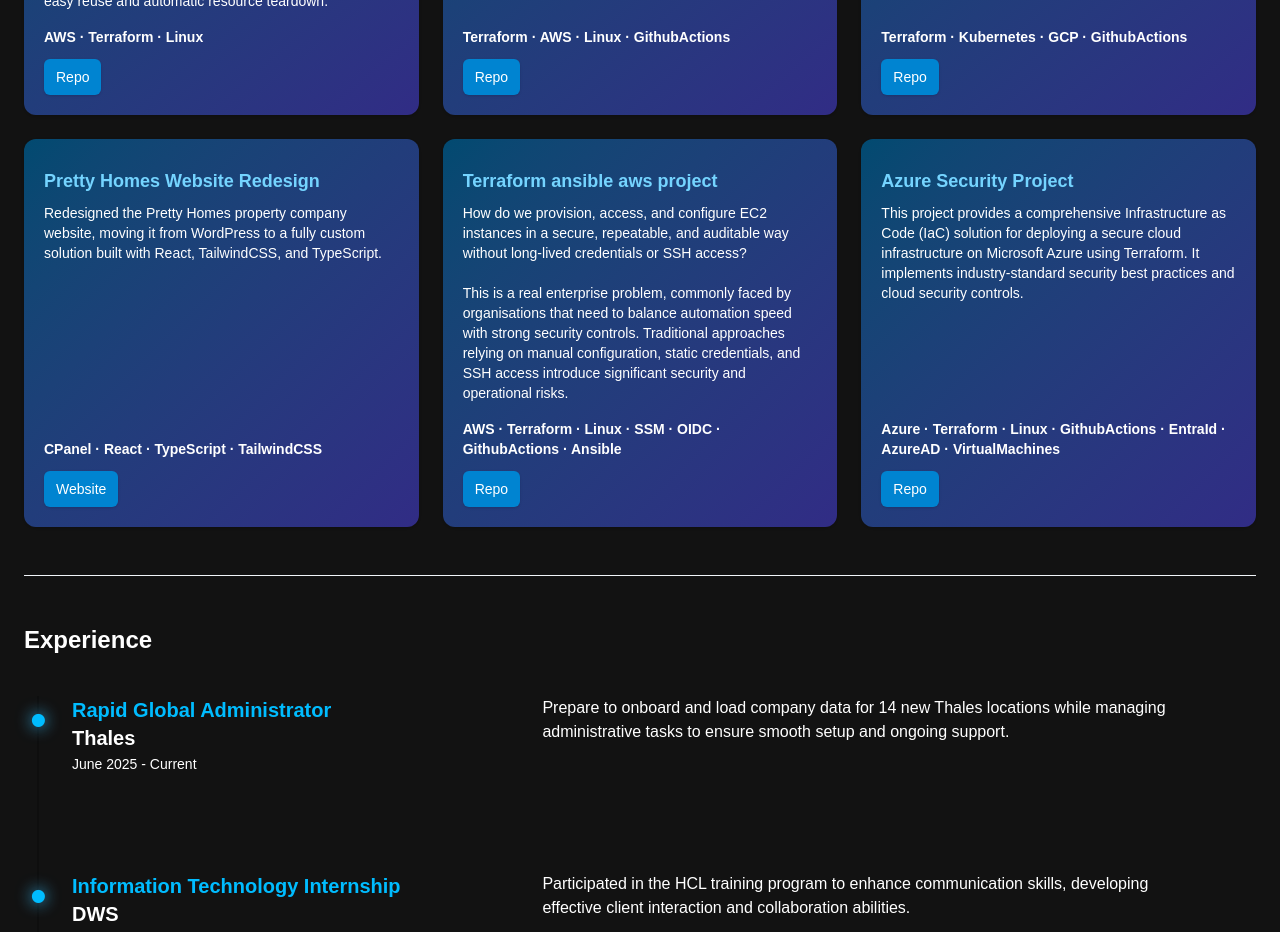
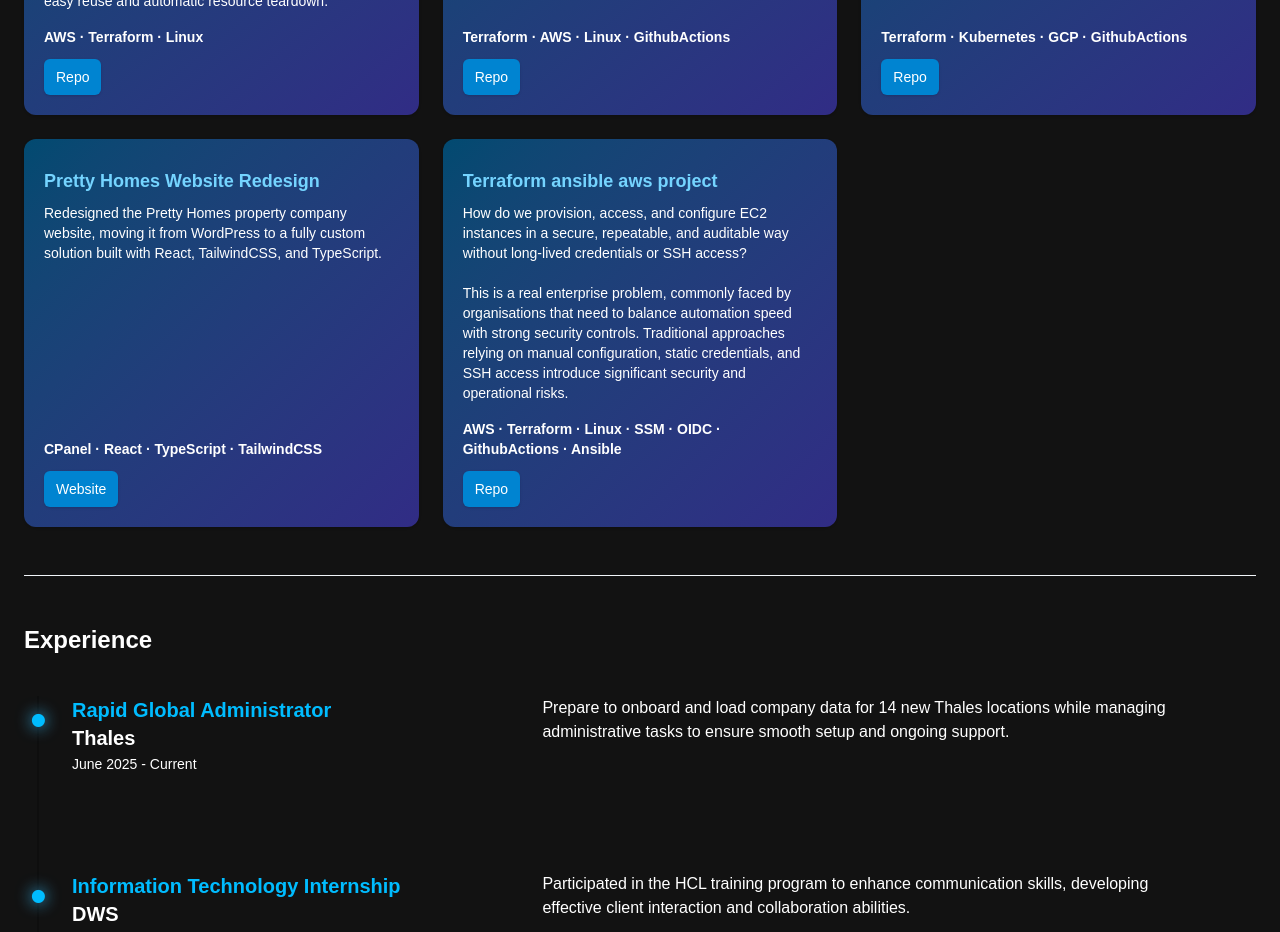
Before and after one commit to noeleon21/personal-porfolio, a Next.js app: page / in a window 1280 px wide. Shown: the part 1300-2232 px from the top of the page. Built offline with nearby package versions, Linux system fonts and the light colour scheme.

Commit message:
removed one project

```diff
--- a/src/Sections/Project.tsx
+++ b/src/Sections/Project.tsx
@@ -39,12 +39,7 @@ Establish secure access from the EC2 instance to an RDS database instance. Imple
 This is a real enterprise problem, commonly faced by organisations that need to balance automation speed with strong security controls. Traditional approaches relying on manual configuration, static credentials, and SSH access introduce significant security and operational risks."
           repoUrl="https://github.com/noeleon21/Terraform-ansible-aws-project"
         />
-             <ProjectCard
-          title="Azure Security Project"
-          tags={["Azure", "Terraform", "Linux","GithubActions", "EntraId", "AzureAD","VirtualMachines"]}
-          description="This project provides a comprehensive Infrastructure as Code (IaC) solution for deploying a secure cloud infrastructure on Microsoft Azure using Terraform. It implements industry-standard security best practices and cloud security controls."
-          repoUrl="https://github.com/noeleon21/Azure_Security_project"
-        />
+
       </div>
     </div>
   )
```
